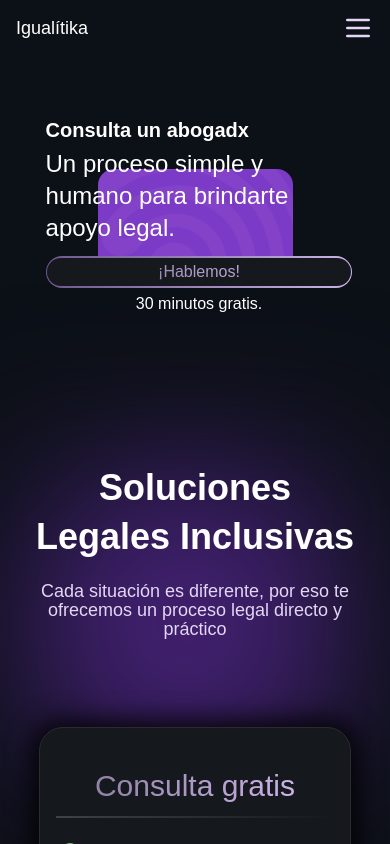
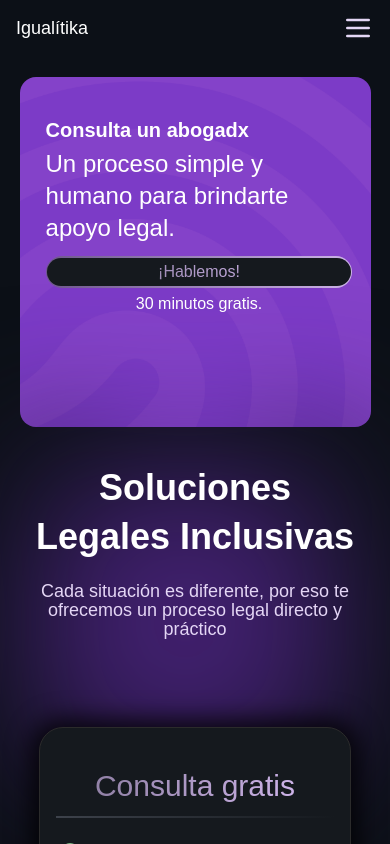
Before and after one commit to BIEH01/aracari-studio-technical-test, a Next.js app: page / in a window 390 px wide. Shown: the top 844 px of the page. Built offline with nearby package versions, Linux system fonts and the light colour scheme.

Commit message:
Configurations of responsive design

```diff
--- a/src/components/shared/Hero/Hero.tsx
+++ b/src/components/shared/Hero/Hero.tsx
@@ -12,11 +12,11 @@ export const Hero = () => {
 	return (
 		<section className="mx-auto mt-20 mb-16 w-full md:mt-28 lg:mt-32 lg:mb-16">
 			<div className="w-[85%] min-h-72 h-auto mx-auto rounded-2xl flex justify-center items-center lg:h-[440px] lg:w-[90%] max-w-[1500px]">
-				<div className="w-fit h-fit absolute -z-50">
+				<div className="w-fit h-fit absolute -z-50 mt-14 md:mt-10 lg:mt-0">
 					<img
 						src="./images/aspect-ratio-bg.png"
 						alt=""
-						className="object-cover w-[50%] h-[40%] mx-auto rounded-2xl"
+						className="object-cover min-h-[350px] w-[90%] h-auto md:w-[600px] md:h-[300px] lg:w-[800px] lg:h-[400px] mx-auto rounded-2xl"
 					/>
 				</div>
 				{heroData.map((data) =>
```
